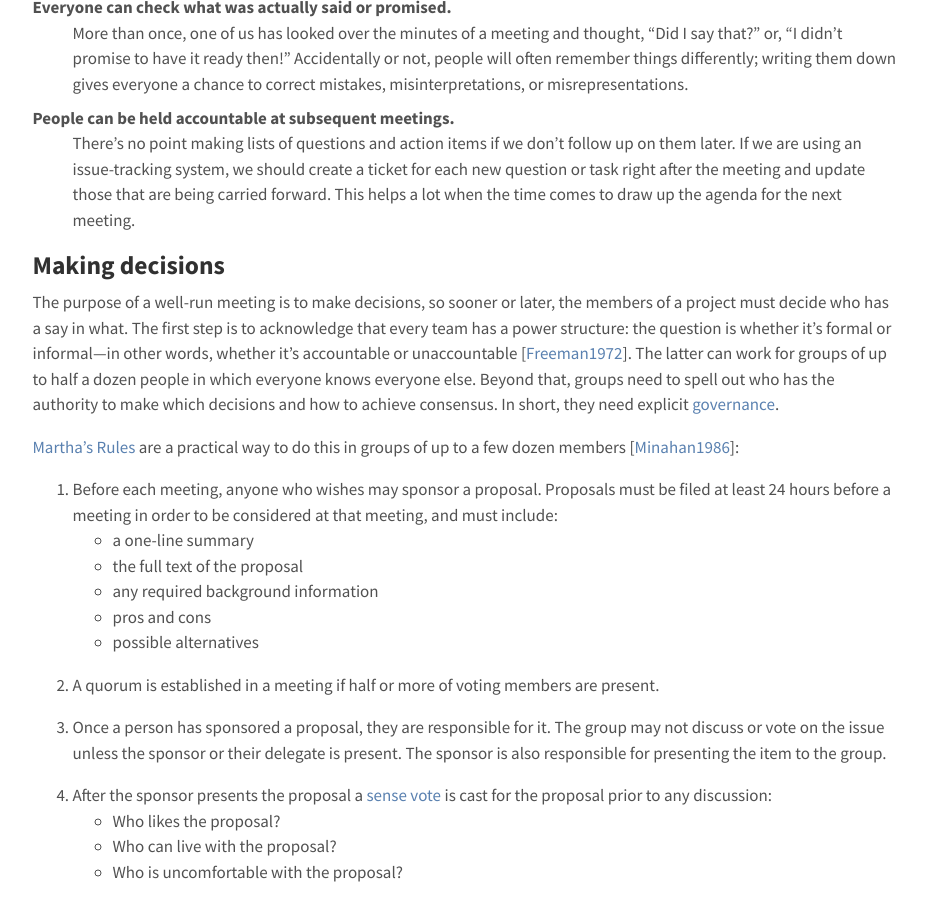
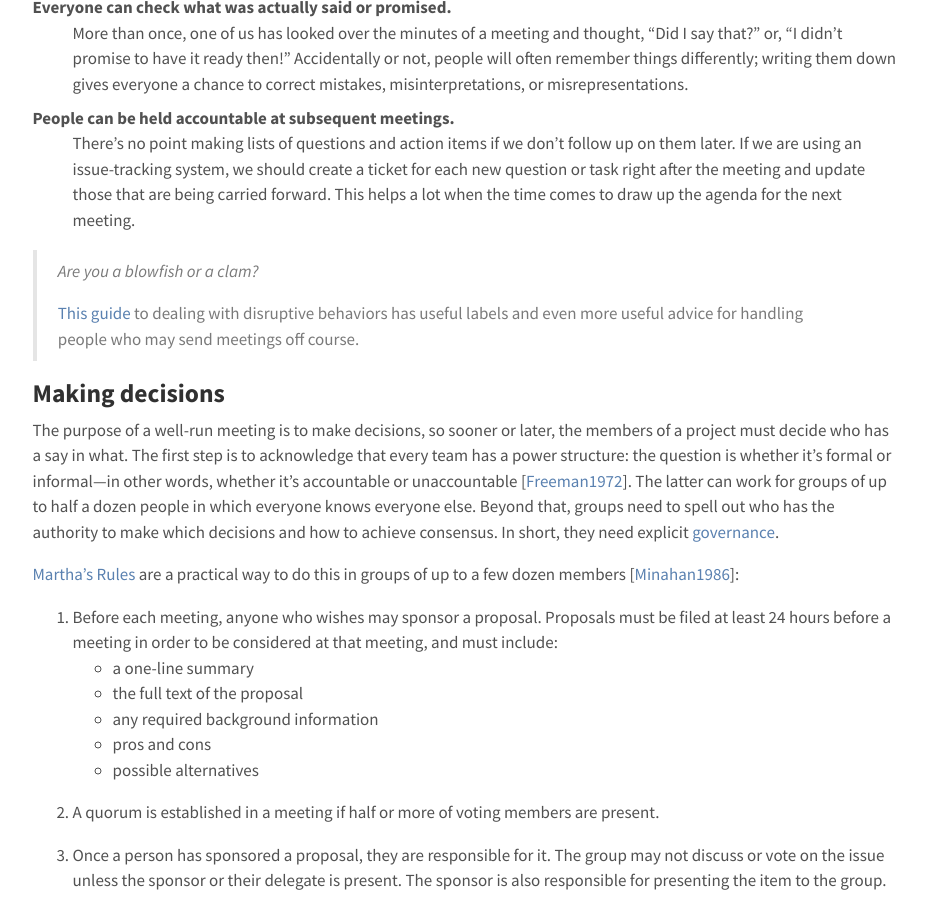
Before and after one commit to gvwilson/bst, a Jekyll site: the page built from important-stuff.md, in a window 1280 px wide and 900 px high, scrolled down 5249 px. Shown: the whole window, without its empty margins (174-1100 px from the left). Built offline with Jekyll 4.4.1, drawn with Linux system fonts in a browser that asks for light colours; nearby versions of some CDN libraries; our own code applies the rules of GitHub Pages for plain Markdown files.

Commit message:
Adding NOAA guide

```diff
--- a/_includes/links.md
+++ b/_includes/links.md
@@ -7,6 +7,7 @@
 [git-man-page-generator]: https://git-man-page-generator.lokaltog.net/
 [github]: https://github.com/
 [hippocratic-license]: https://firstdonoharm.dev/
+[noaa-disruptive]: https://coast.noaa.gov/ddb/
 [osi-license-list]: https://opensource.org/licenses
 [selenium]: https://www.selenium.dev/
 [thirdbit-datacamp]: http://third-bit.com/2019/04/22/datacamp-clarifications/
--- a/important-stuff.md
+++ b/important-stuff.md
@@ -292,6 +292,12 @@
     and update those that are being carried forward.  This helps a lot when the
     time comes to draw up the agenda for the next meeting.
 
+> *Are you a blowfish or a clam?*
+>
+> [This guide][noaa-disruptive] to dealing with disruptive behaviors has useful
+> labels and even more useful advice for handling people who may send meetings
+> off course.
+
 ## Making decisions
 
 The purpose of a well-run meeting is to make decisions, so sooner or later, the
```
